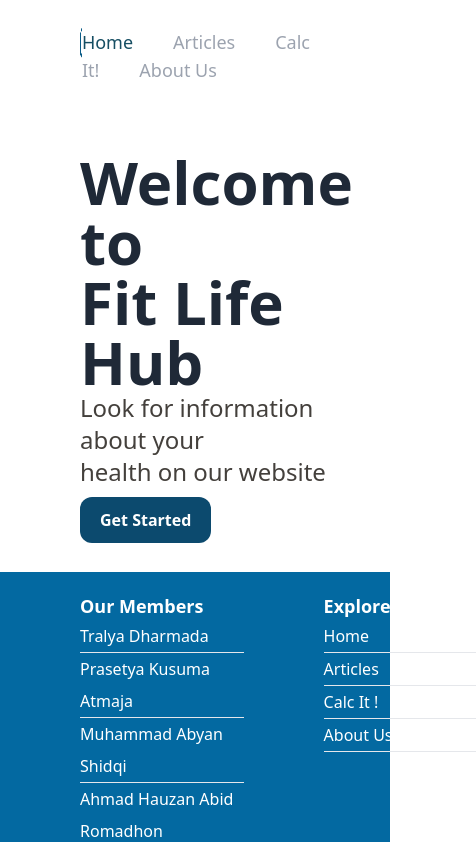
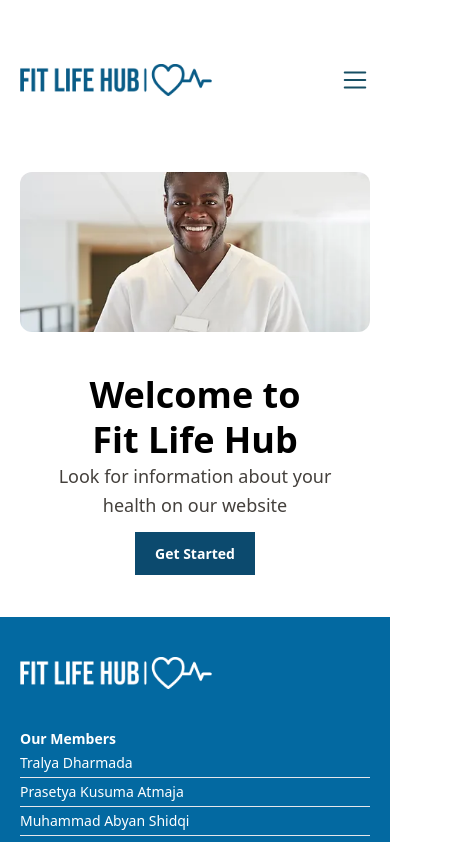
Before and after one commit to praset911/Capstone_Project, a React (Vite) app: page / in a window 390 px wide. Shown: the top 842 px of the page, 476 px wide, since content can reach past the window. Built offline with nearby package versions, Linux system fonts and the light colour scheme.

Commit message:
add few responsive for landing page , navbar , and footer

```diff
--- a/package.json
+++ b/package.json
@@ -15,15 +15,15 @@
     "flowbite-react": "^0.7.0",
     "react": "^18.2.0",
     "react-dom": "^18.2.0",
-    "react-router-dom": "^6.20.1",
+    "react-router-dom": "^6.20.0",
     "swiper": "^11.0.5"
   },
   "devDependencies": {
+    "@iconify/react": "^4.1.1",
     "@types/react": "^18.2.37",
     "@types/react-dom": "^18.2.15",
     "@vitejs/plugin-react": "^4.2.0",
     "autoprefixer": "^10.4.16",
-    "daisyui": "^4.4.11",
     "eslint": "^8.53.0",
     "eslint-plugin-react": "^7.33.2",
     "eslint-plugin-react-hooks": "^4.6.0",
--- a/src/App.jsx
+++ b/src/App.jsx
@@ -1,21 +1,20 @@
-import { BrowserRouter, Route, Routes } from "react-router-dom";
-import Navbar from "./components/Fragments/Navbar";
-import Footer from "./components/Fragments/Footer";
-import Home from "./pages/Home";
-import Articles from "./pages/Articles";
-import Calculator from "./pages/Calculator";
-import AboutUs from "./pages/AboutUs";
-
+import { BrowserRouter, Route, Routes } from 'react-router-dom';
+import Navbar from './components/Fragments/Navbar';
+import Footer from './components/Fragments/Footer';
+import Home from './pages/Home';
+import Articles from './pages/Articles';
+import Calculator from './pages/Calculator';
+import AboutUs from './pages/AboutUs';
 const App = () => {
   return (
-    <div className="flex flex-col min-h-screen">
+    <div className="md:flex flex-col min-h-screen">
       <BrowserRouter>
         <Navbar />
         <Routes>
           <Route path="/" element={<Home />} />
-          <Route path="/articles" element={<Articles />} />
-          <Route path="/calculator" element={<Calculator />} />
-          <Route path="/about-us" element={<AboutUs />} />
+          <Route path="articles" element={<Articles />} />
+          <Route path="calc-it" element={<Calculator />} />
+          <Route path="about-us" element={<AboutUs />} />
         </Routes>
         <Footer />
       </BrowserRouter>
--- a/src/carousel.css
+++ b/src/carousel.css
@@ -1,4 +1,5 @@
 :root {
+  background-color: white;
   --swiper-theme-color: #fff;
 }
 
--- a/src/components/Elements/LogoSVG.jsx
+++ b/src/components/Elements/LogoSVG.jsx
@@ -2,11 +2,21 @@ import PropTypes from 'prop-types';
 
 const LogoSVG = ({ socialMedia }) => {
   return (
-    <ul className="menu menu-horizontal mt-0 rounded-box">
+    <ul className="menu menu-horizontal flex px-6 pt-2 mt-0 rounded-box">
       {socialMedia.map((platform) => (
-        <li key={platform.name}>
-          <a href={platform.url} target="_blank" rel="noopener noreferrer" className="tooltip" data-tip={platform.name}>
-            <img src={`/logo-sosmed/logo-${platform.name.toLowerCase()}.svg`} alt={platform.name} className="h-5 w-5" />
+        <li key={platform.name} className="px-1">
+          <a
+            href={platform.url}
+            target="_blank"
+            rel="noopener noreferrer"
+            className="tooltip"
+            data-tip={platform.name}
+          >
+            <img
+              src={`/logo-sosmed/logo-${platform.name.toLowerCase()}.svg`}
+              alt={platform.name}
+              className="h-5 w-5"
+            />
           </a>
         </li>
       ))}
--- a/src/components/Elements/Navbutton.jsx
+++ b/src/components/Elements/Navbutton.jsx
@@ -6,7 +6,9 @@ const NavButton = ({ to, label }) => {
   return (
     <Link
       to={to}
-      className={`text-${location.pathname === to ? 'cyan-900' : 'gray-400'}`}
+      className={`text-${
+        location.pathname === to ? 'cyan-900' : 'gray-400'
+      } py-4 md:py-0 border-b border-stone-400 md:border-0`}
     >
       {label}
     </Link>
--- a/src/components/Fragments/Footer.jsx
+++ b/src/components/Fragments/Footer.jsx
@@ -1,46 +1,46 @@
 const Footer = () => {
   return (
     <div className="mt-auto">
-      <div className="bg-sky-700 px-20 py-5 pb-9 flex justify-between">
-        <div className="pt-20">
+      <div className="bg-sky-700 md:px-20 px-5 py-5 pb-9 flex flex-col md:flex-row justify-between">
+        <div className=" pt-5 md:pt-20">
           <img
             src="/images/fit-life-hub-white-logo.png"
             alt="Fit-life-hub-white-logo"
-            className="h-12"
+            className="md:h-10 h-8"
           />
         </div>
-        <div className="flex space-x-20 text-white leading-loose">
-          <div>
-            <p className="font-bold text-lg">Our Members</p>
-            <p className="border-b">
+        <div className="flex flex-col md:flex-row md:space-x-20 text-white leading-loose">
+          <div className="md:py-0 py-10 text-sm md:text-base">
+            <p className="font-bold md:text-lg">Our Members</p>
+            <p className="border-b py-1 md:py-0">
               <a href="">Tralya Dharmada</a>
             </p>
-            <p className="border-b">
+            <p className="border-b py-1">
               <a href="">Prasetya Kusuma Atmaja</a>
             </p>
-            <p className="border-b">
+            <p className="border-b py-1">
               <a href="">Muhammad Abyan Shidqi</a>
             </p>
-            <p className="border-b">
+            <p className="border-b py-1">
               <a href="">Ahmad Hauzan Abid Romadhon</a>
             </p>
-            <p className="border-b">
+            <p className="border-b py-1">
               <a href="">Mohammad Agil Rofiqul Zein</a>
             </p>
           </div>
-          <div className="w-56">
-            <p className="font-bold text-lg">Explore</p>
-            <p className="border-b">
+          <div className="w-full md:w-56 pb-16 md:pb-0 text-sm md:text-base">
+            <p className="font-bold md:text-lg">Explore</p>
+            <p className="border-b py-1">
               <a href="/">Home</a>
             </p>
-            <p className="border-b">
+            <p className="border-b py-1">
               <a href="/articles">Articles</a>
             </p>
-            <p className="border-b">
+            <p className="border-b py-1">
               <a href="">Calc It !</a>
             </p>
-            <p className="border-b">
-              <a href="/about-us">About Us</a>
+            <p className="border-b py-1">
+              <a href="">About Us</a>
             </p>
           </div>
         </div>
--- a/src/components/Fragments/Navbar.jsx
+++ b/src/components/Fragments/Navbar.jsx
@@ -1,19 +1,39 @@
-import NavButton from "../Elements/Navbutton";
+import { useState } from 'react';
+import NavButton from '../Elements/Navbutton';
+import { Icon } from '@iconify/react';
 
 const Navbar = () => {
+  const [isOpen, setIsOpen] = useState(false);
+
+  const handleListClick = () => {
+    setIsOpen(!isOpen);
+  };
+
   return (
-    <div className="bg-white px-20 py-7 item-center justify-between flex">
-      <div>
+    <div className="bg-white px-5 md:px-20 py-16 md:py-7 item-center justify-between flex flex-col md:flex-row">
+      <div className="flex justify-between">
         <img
           src="/images/fit-life-hub-high-resolution-logo-transparent.png"
           alt="fit-life-hub-logo"
           className="h-8"
         />
+        <button onClick={handleListClick}>
+          <Icon
+            icon="ph:list"
+            className="text-cyan-900 md:hidden"
+            width={'30'}
+            height={'30'}
+          />
+        </button>
       </div>
-      <div className="space-x-10 text-lg font-medium">
+      <div
+        className={`flex flex-col ${
+          isOpen ? '' : 'hidden md:flex'
+        } md:flex-row md:space-x-10 pt-6 md:pt-0 font-medium text-lg md:text-lg`}
+      >
         <NavButton to="/" label="Home" />
         <NavButton to="/articles" label="Articles" />
-        <NavButton to="/calculator" label="Calc It!" />
+        <NavButton to="/calc-it" label="Calc It!" />
         <NavButton to="/about-us" label="About Us" />
       </div>
     </div>
--- a/src/pages/Home.jsx
+++ b/src/pages/Home.jsx
@@ -2,32 +2,34 @@ import { Link } from 'react-router-dom';
 
 const Home = () => {
   return (
-    <div>
-      <body className="flex px-20 justify-between items-center py-10">
-        <div className="flex-col">
+    <div className="px-5 py-3 md:px-20 md:py-10 flex flex-col-reverse md:flex-row md:justify-between md:items-center">
+      <div className="flex flex-col text-center md:text-left md:w-1/2">
         <div className="mb-5">
-            <div className="font-bold text-6xl">
+          <div className="font-bold text-4xl md:text-6xl leading-tight">
             Welcome to <p>Fit Life Hub</p>
           </div>
-            <div className="text-2xl text-stone-700">
+          <div className="text-lg md:text-xl text-stone-700 leading-relaxed">
             Look for information about your
             <p>health on our website</p>
           </div>
         </div>
-          <div className="text-white font-semibold">
+        <div className="text-white font-semibold pb-10">
           <Link
-              to="/calculator"
-              className="bg-sky-900 rounded-xl text-center py-3 px-5"
+            to="/articles"
+            className="bg-sky-900 md:rounded-xl md:w-auto w-full text-center md:text-base text-sm py-3 px-5"
           >
             Get Started
           </Link>
         </div>
       </div>
 
-        <div>
-          <img src="/images/nurse-1.webp" alt="" className="rounded-xl" />
+      <div className="flex justify-center">
+        <img
+          src="/images/nurse-1.webp"
+          alt=""
+          className="rounded-xl w-full mb-10 md:mb-0 md:w-auto md:h-auto h-40 md:object-none object-cover object-center"
+        />
       </div>
-      </body>
     </div>
   );
 };
--- a/tailwind.config.js
+++ b/tailwind.config.js
@@ -8,8 +8,5 @@ export default {
   theme: {
     extend: {},
   },
-  plugins: [
-    require('flowbite/plugin'),
-    require('daisyui')
-  ],
+  plugins: [require('flowbite/plugin')],
 };
```
Also changed, not shown: src/components/Fragments/Members.jsx (+21 -12 lines), src/main.jsx (+5 -5 lines), src/pages/Articles.jsx (+6 -6 lines), public/images/profile/pras.jpeg (added), 1 other file (tests, documents, lock files or other folders). Lines whose indentation alone changed are shown as unchanged.
